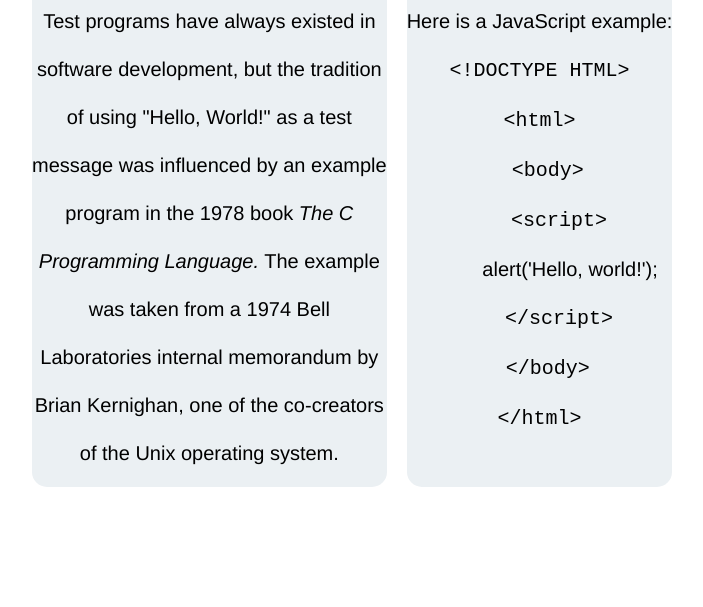
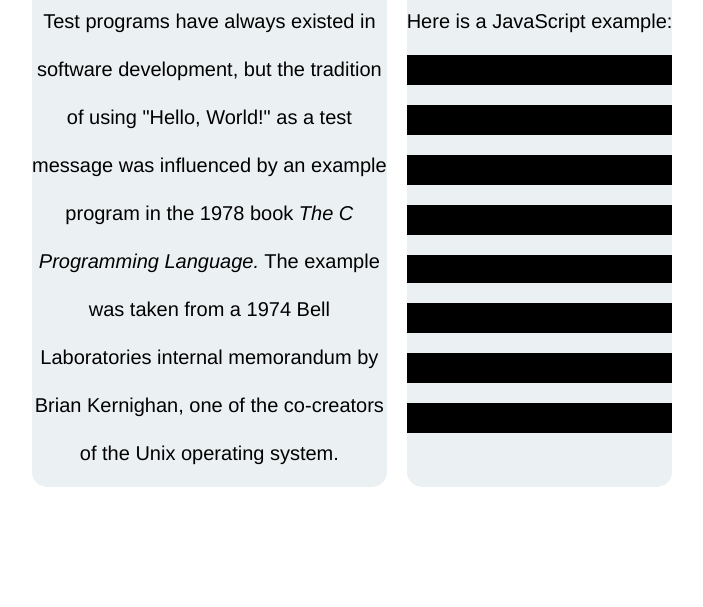
Before and after one commit to allanand/hello-449, a plain HTML site: page index.html in a window 1280 px wide. Shown: the part 679-1286 px from the top of the page, without its empty margins (88-791 px from the left). Drawn offline with Linux system fonts and the light colour scheme.

Commit message:
test 102

```diff
--- a/screen.css
+++ b/screen.css
@@ -50,6 +50,6 @@ h1 {
 text-align: justify;
 }
 
-test {
+.test {
     background: black;
 }
```
